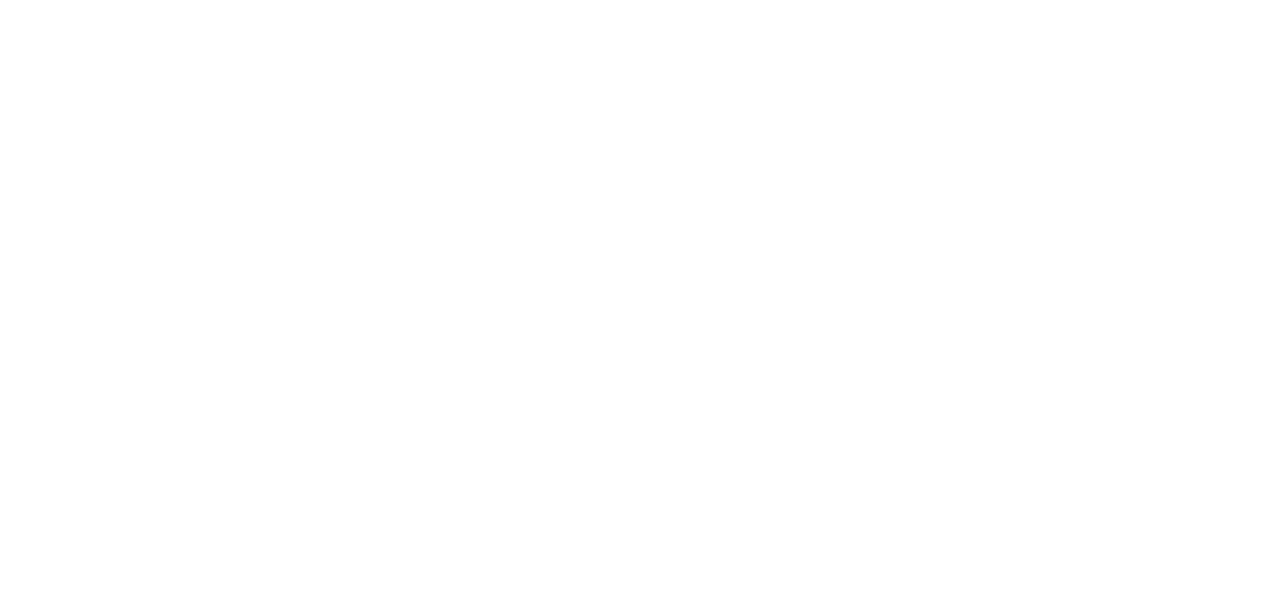
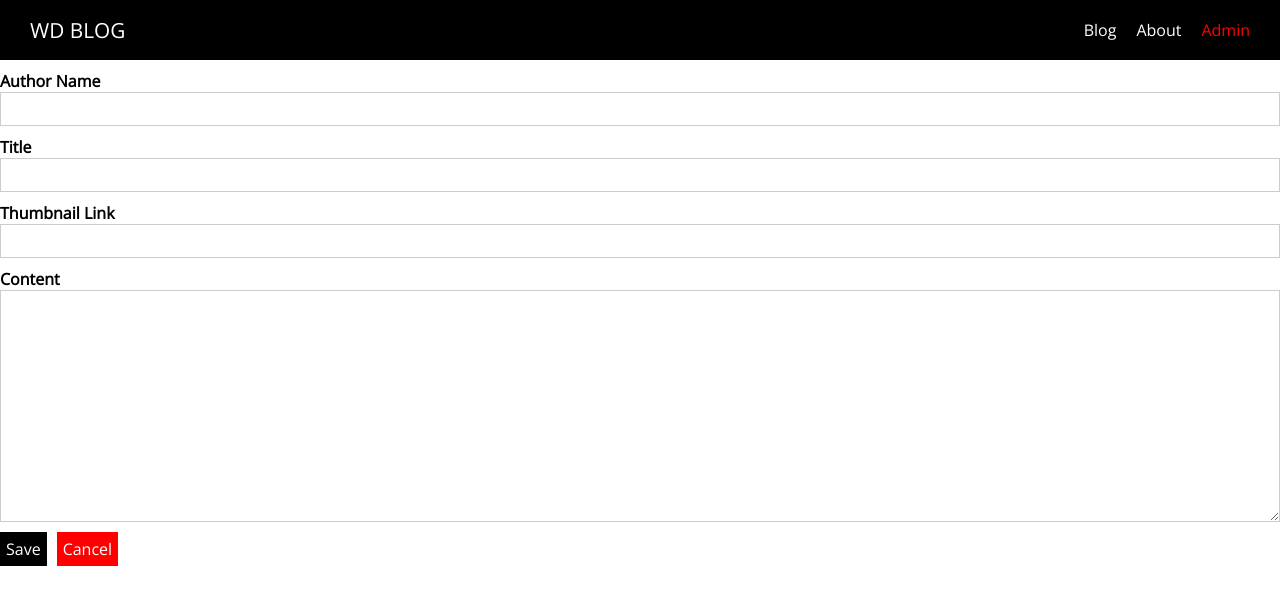
Before and after one commit to kateMoscoso/nuxt-app, a Nuxt app: page /admin/1 in a window 1280 px wide. Before the commit this address had no page. Shown: the top 604 px of the page. Built offline with nearby package versions, Linux system fonts and the light colour scheme.

Commit message:
Post n more components

```diff
--- /dev/null
+++ b/components/Admin/AdminPostForm.vue
@@ -0,0 +1,44 @@
+<template>
+    <form @submit.prevent="onSave">
+        <AppControlInput v-model="editedPost.author">Author Name</AppControlInput>
+        <AppControlInput v-model="editedPost.title">Title</AppControlInput>
+        <AppControlInput v-model="editedPost.thumbnailLink">Thumbnail Link</AppControlInput>
+        <AppControlInput control-type="textarea" v-model="editedPost.content">Content</AppControlInput>
+        <AppButton type="submit">Save</AppButton>
+        <AppButton
+            type="button"
+            style="margin-left: 10px"
+            btn-style="cancel"
+            @click="onCancel">Cancel</AppButton>
+    </form>
+</template>
+<script>
+import AppControlInput from '@/components/UI/AppControlInput'
+import AppButton from '@/components/UI/AppButton'
+
+export default {
+    components: {
+        AppControlInput,
+        AppButton
+    },
+    data(){
+        return {
+            editedPost:{
+                author :'',
+                title :'',
+                thumbnailLink :'',
+                content :'',
+
+            }
+        }
+    },
+    methods: {
+        onSave() {
+            console.log(this.editedPost)
+        },
+        onCancel(){
+            this.$router.push('/admin')
+        }
+    }
+}
+</script>
--- /dev/null
+++ b/components/Posts/PostList.vue
@@ -0,0 +1,28 @@
+<template>
+        <section class="post-list">
+            <PostPreview id="1" title="hello"/>
+            <PostPreview/>
+            <PostPreview/>
+        </section>
+</template>
+
+<script>
+import PostPreview from '@/components/Posts/PostPreview'
+export default {
+  components: {
+    PostPreview
+  }
+
+}
+</script>
+<style scoped>
+
+.post-list {
+  display: flex;
+  padding: 20px;
+  box-sizing: border-box;
+  flex-wrap: wrap;
+  align-items: center;
+  justify-content: center;
+}
+</style>
--- /dev/null
+++ b/components/UI/AppButton.vue
@@ -0,0 +1,63 @@
+<template>
+  <button
+    class="button"
+    :class="btnStyle"
+    v-bind="$attrs"
+    v-on="$listeners"><slot /></button>
+</template>
+
+<script>
+export default {
+  name: 'AppButton',
+  props: {
+    btnStyle: {
+      type: String,
+      default: ''
+    }
+  }
+}
+</script>
+
+
+<style scoped>
+.button {
+  font: inherit;
+  background-color: black;
+  color: white;
+  padding: 5px;
+  cursor: pointer;
+  border: 1px solid black;
+}
+
+.button:hover,
+.button:active {
+  background-color: rgb(51, 51, 51);
+  border: 1px solid black;
+}
+
+.inverted {
+  background-color: white;
+  color: black;
+  border: 1px solid transparent;
+}
+
+.inverted:hover,
+.inverted:active {
+  color: #ccc;
+  background-color: white;
+  border: 1px solid transparent;
+}
+
+.cancel {
+  background-color: red;
+  color: white;
+  border: 1px solid transparent;
+}
+
+.cancel:hover,
+.cancel:active {
+  background-color: salmon;
+  border: 1px solid transparent;
+  color: white;
+}
+</style>
--- /dev/null
+++ b/components/UI/AppControlInput.vue
@@ -0,0 +1,58 @@
+<template>
+  <div class="input-control">
+    <label><slot /></label>
+    <input
+      v-if="controlType === 'input'"
+      v-bind="$attrs"
+      :value="value"
+      @input="$emit('input', $event.target.value)">
+    <textarea
+      v-if="controlType === 'textarea'"
+      rows="10"
+      :value="value"
+      @input="$emit('input', $event.target.value)"></textarea>
+  </div>
+</template>
+
+<script>
+export default {
+  name: 'AppInputControl',
+  props: {
+    controlType: {
+      type: String,
+      default: 'input'
+    },
+    value: {
+      type: String,
+      default: ''
+    }
+  }
+}
+</script>
+
+<style scoped>
+.input-control {
+  margin: 10px 0;
+}
+
+.input-control label {
+  display: block;
+  font-weight: bold;
+}
+
+.input-control input,
+.input-control textarea {
+  display: block;
+  width: 100%;
+  box-sizing: border-box;
+  font: inherit;
+  border: 1px solid #ccc;
+  padding: 5px;
+}
+
+.input-control input:focus,
+.input-control textarea:focus {
+  background-color: #eee;
+  outline: none;
+}
+</style>
--- a/layouts/default.vue
+++ b/layouts/default.vue
@@ -1,9 +1,28 @@
 <template>
   <div>
-
+    <TheHeader @sidenavToggle= "displaySidenav = !displaySidenav" />
+     <TheSidenav
+     :show="displaySidenav" @close="displaySidenav = false"/>
     <nuxt />
   </div>
 </template>
+<script>
+import TheHeader from '@/components/Navigation/TheHeader'
+import TheSidenav from '@/components/Navigation/TheSidenav'
+
+export default {
+  components: {
+    TheHeader,
+    TheSidenav
+  },
+  data(){
+    return {
+      displaySidenavToggle: false
+    }
+  }
+}
+</script>
+
 
 <style>
 html {
--- /dev/null
+++ b/pages/admin/_postId/index.vue
@@ -0,0 +1,16 @@
+<template>
+    <div class="admin-post-page">
+        <section class="update-form">
+            <AdminPostForm/>
+        </section>
+    </div>
+</template>
+<script>
+import AdminPostForm from '@/components/Admin/AdminPostForm'
+
+export default {
+    components:{
+        AdminPostForm
+    }
+}
+</script>
--- /dev/null
+++ b/pages/admin/index.vue
@@ -0,0 +1,34 @@
+<template>
+    <div class="admin-pag">
+        <section class="new-post">
+            <button @click="$router.push('/admin/new-post')">Create Post </button>
+        </section>
+        <section class="existing-posts">
+            <h1>Existing Post </h1>
+            <PosList/>
+        </section>
+    </div>
+</template>
+<script>
+import PostList from '@/components/Posts/PostList'
+export default {
+    components:{
+        PostList
+    }
+}
+</script>
+<style scoped>
+.admin-page {
+  padding: 20px;
+}
+
+.new-post {
+  text-align: center;
+  border-bottom: 2px solid #ccc;
+  padding-bottom: 10px;
+}
+
+.existing-posts h1 {
+  text-align: center;
+}
+</style>
--- /dev/null
+++ b/pages/admin/new-post/index.vue
@@ -0,0 +1,35 @@
+<template>
+    <div class="admin-new-post-page">
+        <section class="new-post-form">
+           <AdminPostForm/>
+        </section>
+    </div>
+</template>
+<script>
+import AdminPostForm from '@/components/Admin/AdminPostForm'
+
+export default {
+    components: {
+        AdminPostForm
+    },
+    data(){
+        return {
+            editedPost:{
+                author :'',
+                title :'',
+                thumbnailLink :'',
+                content :'',
+
+            }
+        }
+    },
+    methods: {
+        onSave() {
+            console.log(this.editedPost)
+        },
+        onCancel(){
+            this.$router.push('/admin')
+        }
+    }
+}
+</script>
--- a/pages/index.vue
+++ b/pages/index.vue
@@ -3,19 +3,14 @@
   <section class="intro">
     <h1>Get the lastest tech news</h1>
   </section>
-  <section class="featured-posts">
-   <PostPreview id="1" title="hello"/>
-   <PostPreview/>
-   <PostPreview/>
-
-  </section>
+    <PostList/>
 </div>
 </template>
 <script>
-import PostPreview from '@/components/Posts/PostPreview'
+import PostList from '@/components/Posts/PostList'
 export default {
   components: {
-    PostPreview : PostPreview
+    PostList
   }
 
 }
@@ -54,13 +49,6 @@
   }
 }
 
-.featured-posts {
-  display: flex;
-  padding: 20px;
-  box-sizing: border-box;
-  flex-wrap: wrap;
-  align-items: center;
-  justify-content: center;
-}
+
 
 </style>
--- a/pages/posts/index.vue
+++ b/pages/posts/index.vue
@@ -1,11 +1,23 @@
 <template>
     <div class="posts-page">
-
+    <PostList/>
     </div>
 </template>
+<script>
+import PostList from '@/components/Posts/PostList'
+export default {
+  components: {
+    PostList
+  }
+
+}
+</script>
 
 <style scoped>
 .posts-page {
-    display: flex
+    display: flex;
+    justify-content: center;
+    align-items: center;
 }
+
 </style>
```
Also changed, not shown: assets/styles/admin-main-page-styles.css (added, +13 -0 lines), pages/admin/auth/index.vue (added), 2 other files (tests, documents, lock files or other folders).
